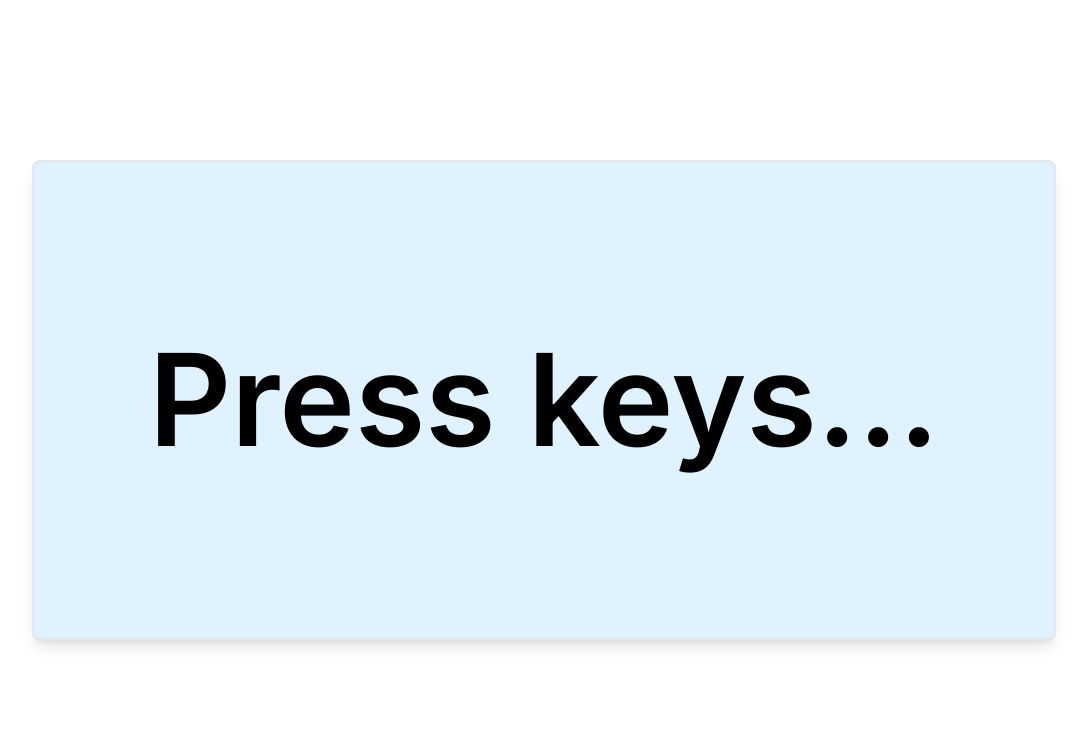
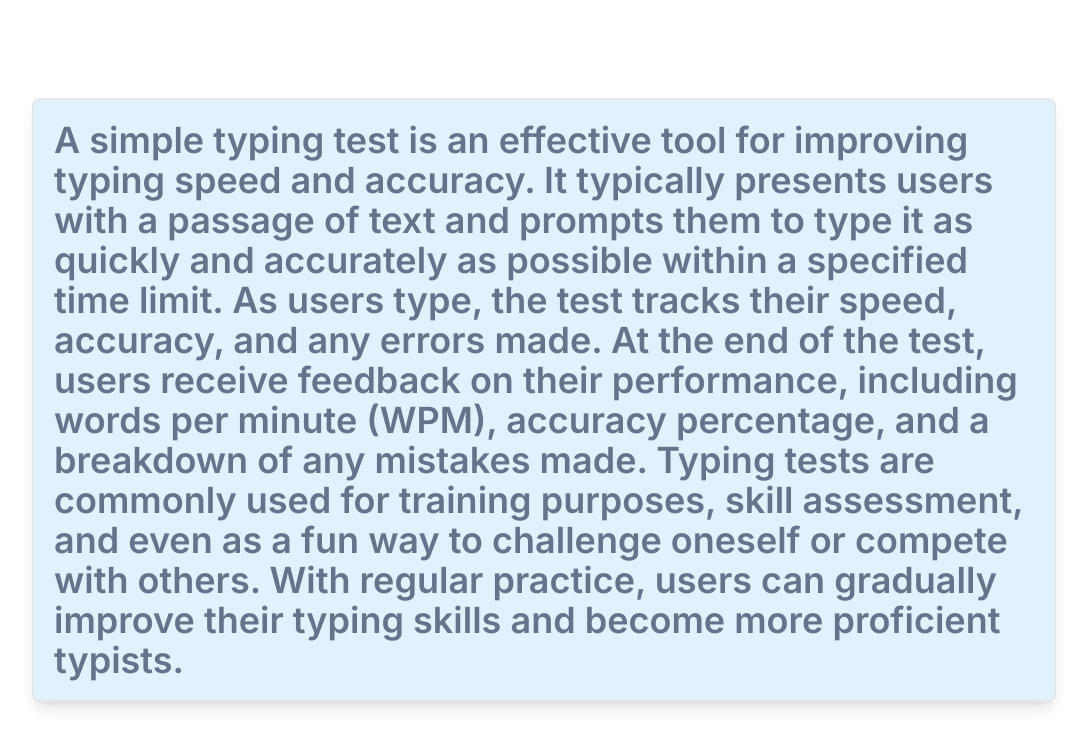
Before and after one commit to sirdesai22/key-dash, a Next.js app: page / in a window 1280 px wide. Shown: the top 748 px of the page, without its empty margins (96-1183 px from the left). Built offline with nearby package versions, Linux system fonts and the light colour scheme.

Commit message:
added typing error detection CSS

```diff
--- a/src/app/components/Display.tsx
+++ b/src/app/components/Display.tsx
@@ -5,15 +5,43 @@ type Props = {};
 
 const Display = (props: Props) => {
   const [key, setKey] = useState("Press keys...");
-  const [captureKeys, setcaptureKeys] = useState<string[]>([]);
+  // const [captureKeys, setCaptureKeys] = useState<string[]>([]);
+  const [captureKeys, setCaptureKeys] = useState<string>("");
+
+  const text = "A simple typing test is an effective tool for improving typing speed and accuracy. It typically presents users with a passage of text and prompts them to type it as quickly and accurately as possible within a specified time limit. As users type, the test tracks their speed, accuracy, and any errors made. At the end of the test, users receive feedback on their performance, including words per minute (WPM), accuracy percentage, and a breakdown of any mistakes made. Typing tests are commonly used for training purposes, skill assessment, and even as a fun way to challenge oneself or compete with others. With regular practice, users can gradually improve their typing skills and become more proficient typists.";
+  var counter: number = 0;
+
+  useEffect(() => {
+    // setCaptureKeys(Array.from(text));
+    const spans = text
+      .split("")
+      .map((char, index) => `<span key=${index}>${char}</span>`);
+    // Store the array of <span> elements in state
+    setCaptureKeys(spans.join(""));
+    console.log("captureKeys:", captureKeys);
+  }, [text]);
+
+  useEffect(() => {
+    console.log("captureKeys:", captureKeys);
+    console.log(captureKeys[12])
+  }, [captureKeys]);
 
   useEffect(() => {
     function captureKeydown(event: KeyboardEvent) {
       const keyPressed = event.key;
       const isAlphabetic = /^[A-Za-z,.\s]$/.test(keyPressed);
       if (isAlphabetic) {
-        setKey(event.key);
-        setcaptureKeys((prevData) => [...prevData, keyPressed]);
+        const spanElements = document.querySelectorAll(".textBox > span");
+        if (counter < spanElements.length) {
+          const span = spanElements[counter] as HTMLElement;
+          if (keyPressed === span.innerHTML) {
+            span.style.color = "black";
+          } else {
+            span.style.color = "red";
+            console.log((captureKeys ?? "")[counter])
+          }
+          counter++;
+        }
       }
     }
 
@@ -29,14 +57,11 @@ const Display = (props: Props) => {
         window.removeEventListener("keydown", captureKeydown);
       }
     };
+  }, []);
 
-  }, []);
   return (
     <>
-      <div className="font-semibold text-3xl">{captureKeys}</div>
-      <div className="p-10 border-2 w-4/5 h-3/5 flex justify-center items-center text-9xl font-semibold rounded-lg shadow-lg bg-sky-100">
-        {key}
-      </div>
+      <div className="p-5 border-2 w-4/5 overflow-hidden font-semibold rounded-lg shadow-lg bg-sky-100 text-slate-500 text-4xl textBox" dangerouslySetInnerHTML={{ __html: captureKeys as string }}></div>
     </>
   );
 };
```
